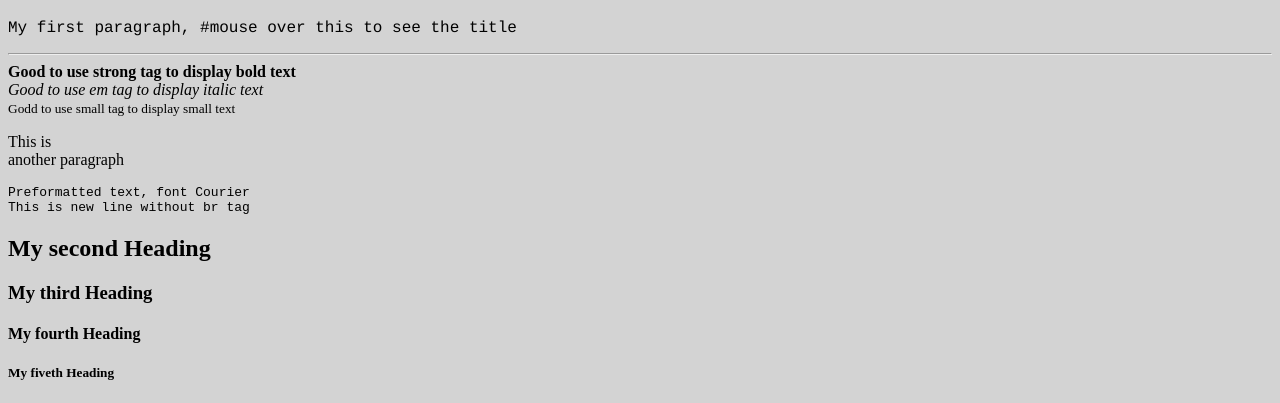
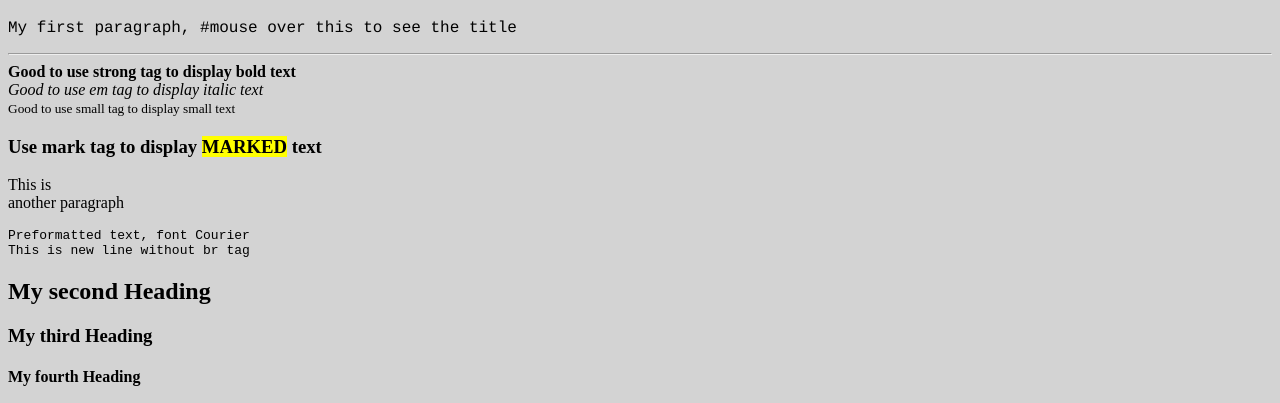
Before and after one commit to phuongtm69/learnHtml5, a plain HTML site: page index.html in a window 1280 px wide. Shown: the part 87-490 px from the top of the page. Drawn offline with Linux system fonts and the light colour scheme.

Commit message:
# Add 'mark' tag to display marked text

```diff
--- a/index.html
+++ b/index.html
@@ -13,7 +13,9 @@ Hint: Right Click -> "View Page Source": View this website source code.
 <br>
 <em>Good to use em tag to display italic text</em>
 <br>
-<small>Godd to use small tag to display small text</small>
+<small>Good to use small tag to display small text</small>
+<br>
+<h3>Use mark tag to display <mark>MARKED</mark> text</h3>
 <p>This is <br> another paragraph</p>
 <pre>Preformatted text, font Courier
 This is new line without br tag</pre>
```
